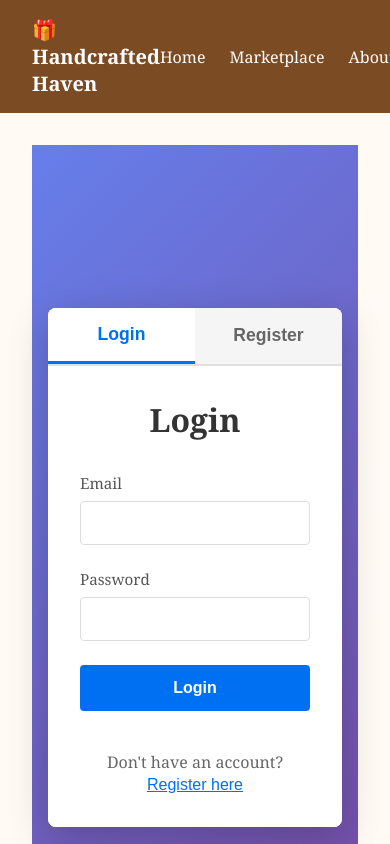
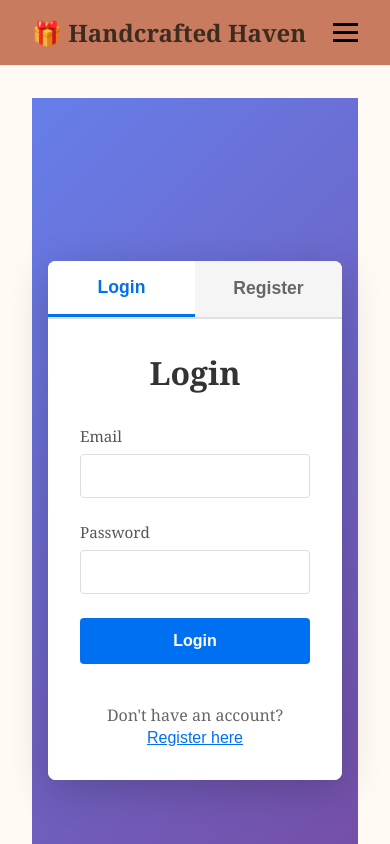
Before and after one commit to Bettina-M/WDD430-Team-11-Handcrafted-Haven, a Next.js app in the folder my-project/: page /auth in a window 390 px wide. Shown: the top 844 px of the page. Built offline with nearby package versions, Linux system fonts and the light colour scheme.

Commit message:
responsiveness & SEO

```diff
--- a/my-project/src/app/about/page.tsx
+++ b/my-project/src/app/about/page.tsx
@@ -5,14 +5,14 @@ export default function AboutPage() {
   return (
     <div className={styles["about-container"]}>
       <section className={styles["hero"]}>
-        <h1>About Craft Haven</h1>
+        <h1>About Handcrafted Haven</h1>
         <p>Your home for unique, handcrafted creations made with passion and purpose.</p>
       </section>
 
       <section className={styles["content"]}>
         <h2>Our Story</h2>
         <p>
-          Craft Haven was built to celebrate artisans — the talented creators who pour time,
+          Handcrafted Haven was built to celebrate artisans — the talented creators who pour time,
           creativity, and dedication into every handmade piece. We believe handcrafted goods
           should be accessible to everyone, and artisans should have a place that truly values
           their work.
--- a/my-project/src/app/layout.tsx
+++ b/my-project/src/app/layout.tsx
@@ -3,6 +3,8 @@
 import "./globals.css";
 import styles from './layout.module.css';
 import Link from 'next/link';
+import Navbar from "../components/Navbar"
+
 
 
 export const metadata ={
@@ -10,7 +12,7 @@ export const metadata ={
   description: "Discover a world of creativity and craftsmanship at Handcrafted Haven."
 }
 
-export default function RootLayout({
+/*export default function RootLayout({
   children,
 }: {
   children: React.ReactNode;
@@ -18,8 +20,8 @@ export default function RootLayout({
   return (
     <html lang="en">
       <body className={styles.body}>
-        {/* ✅ NAVBAR */}
-        <nav className={styles.navbar}>
+        {/* ✅ NAVBAR */
+        /*<nav className={styles.navbar}>
           <div className={styles.logo}>
             <Link href="/">🎁 Handcrafted Haven</Link>
           </div>
@@ -32,7 +34,18 @@ export default function RootLayout({
             <li><Link href="/auth">Login</Link></li>
           </ul>
         </nav>
-        {/* ✅ PAGE CONTENT */}
+        {/* ✅ PAGE CONTENT */
+       /* <main className={styles.main}>{children}</main>
+      </body>
+    </html>
+  );
+}*/
+
+export default function RootLayout({ children }: { children: React.ReactNode }) {
+  return (
+    <html lang="en">
+      <body className={styles.body}>
+        <Navbar />   {/* <-- Responsive navbar */}
         <main className={styles.main}>{children}</main>
       </body>
     </html>
--- /dev/null
+++ b/my-project/src/components/Navbar.module.css
@@ -0,0 +1,72 @@
+/* NAVBAR CONTAINER */
+.navbar {
+  display: flex;
+  justify-content: space-between;
+  align-items: center;
+  padding: 1rem 2rem;
+  background: #c87b5e;
+  border-bottom: 1px solid #eee;
+  position: relative;
+}
+
+/* LOGO */
+.logo a {
+  font-size: 1.5rem;
+  font-weight: bold;
+  text-decoration: none;
+}
+
+/* NAV LINKS (Desktop) */
+.navLinks {
+  list-style: none;
+  display: flex;
+  gap: 1.5rem;
+}
+
+.navLinks li a {
+  text-decoration: none;
+  font-weight: 500;
+}
+
+/* HAMBURGER ICON (Hidden on Desktop) */
+.hamburger {
+  display: none;
+  flex-direction: column;
+  gap: 5px;
+  background: none;
+  border: none;
+  cursor: pointer;
+}
+
+.bar,
+.barOpen {
+  width: 25px;
+  height: 3px;
+  background: black;
+  transition: 0.3s;
+}
+
+/* MOBILE RESPONSIVE SETTINGS */
+@media (max-width: 768px) {
+  .hamburger {
+    display: flex;
+  }
+
+  .navLinks {
+    position: absolute;
+    top: 70px;
+    right: 0;
+    background: rgb(239, 233, 233);
+    width: 200px;
+    flex-direction: column;
+    gap: 1rem;
+    padding: 1.5rem;
+    border-left: 1px solid #eee;
+    border-bottom: 1px solid #eee;
+    display: none;
+  }
+
+  .open {
+    display: flex;
+  }
+}
--- /dev/null
+++ b/my-project/src/components/Navbar.tsx
@@ -0,0 +1,37 @@
+"use client";
+
+import { useState } from "react";
+import Link from "next/link";
+import styles from "./Navbar.module.css";
+
+export default function Navbar() {
+  const [isOpen, setIsOpen] = useState(false);
+
+  return (
+    <nav className={styles.navbar}>
+      <div className={styles.logo}>
+        <Link href="/">🎁 Handcrafted Haven</Link>
+      </div>
+
+      {/* Hamburger Icon */}
+      <button
+        className={styles.hamburger}
+        onClick={() => setIsOpen(!isOpen)}
+        aria-label="Toggle menu"
+      >
+        <span className={isOpen ? styles.barOpen : styles.bar}></span>
+        <span className={isOpen ? styles.barOpen : styles.bar}></span>
+        <span className={isOpen ? styles.barOpen : styles.bar}></span>
+      </button>
+
+      {/* Menu Links */}
+      <ul className={`${styles.navLinks} ${isOpen ? styles.open : ""}`}>
+        <li><Link href="/">Home</Link></li>
+        <li><Link href="/marketplace">Marketplace</Link></li>
+        <li><Link href="/about">About</Link></li>
+        <li><Link href="/contact">Contact</Link></li>
+        <li><Link href="/auth">Login</Link></li>
+      </ul>
+    </nav>
+  );
+}
```
